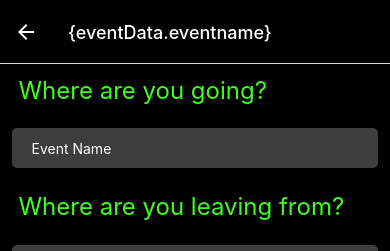
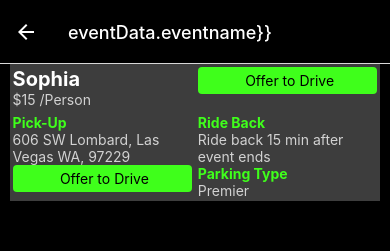
Before and after one commit to tannerjames711/sv, a React Native app: screen /Listing in a window 390 px wide. Shown: the top 251 px of the page. Built offline with nearby package versions, Linux system fonts and the light colour scheme.

Commit message:
part of post UI

```diff
--- a/App.js
+++ b/App.js
@@ -5,13 +5,14 @@ import { NavigationContainer } from '@react-navigation/native';
 import { createNativeStackNavigator } from '@react-navigation/native-stack';
 import { useNavigation } from '@react-navigation/native';
 import Offer from './Offer.js'
+import Listing from './Listing.js'
+
 
 const Stack = createNativeStackNavigator();
 const eventData = {
   eventname: "Electric Daisy Carnival",
   location: "Las Vegas",
   date: "12/17"
-
 }
 
 
@@ -90,9 +91,9 @@ export default function App() {
             />
            <Stack.Screen
           name="Listing"
-          component={Offer}
+          component={Listing}
           options={{
-            headerTitle: '{eventData.eventname}',
+            headerTitle: 'eventData.eventname}}',
             headerTintColor: '#fff',
             headerStyle: {
               backgroundColor: 'black',
--- a/Listing.js
+++ b/Listing.js
@@ -1,9 +1,143 @@
-const postData = [
-    {
-      driver: 'Sophia',
-      rating: '5.0',
-      add1: '5.0',
-      add1: '5.0',
-      add1: '5.0',
-      add1: '5.0',
-    }]
+import { StatusBar } from 'expo-status-bar';
+import React, { useState } from "react";
+import { StyleSheet, Text, View, Image, Pressable, SafeAreaView, SearchBar, Alert, Header } from "react-native";
+import { NavigationContainer } from '@react-navigation/native';
+import { createNativeStackNavigator } from '@react-navigation/native-stack';
+import { useNavigation } from '@react-navigation/native';
+import Offer from './Offer.js'
+
+const postData = {
+  driver: 'Sophia',
+  price: '15',
+  rating: '5.0',
+  add1: '606 SW Lombard',
+  city: 'Las Vegas',
+  state: 'WA',
+  zip: '97229',
+  meet: 'Ride back 15 min after event ends',
+  park: 'Premier'
+}
+
+
+function Post() {
+  return (
+      <View style={styles.post}>
+        <View style={styles.row}>
+          <View style={styles.cell}>
+            <Text style={styles.drivername}>{postData.driver}</Text>
+            <Text style={styles.subtext}>${postData.price} /Person</Text>
+          </View>
+          <View style={styles.cell}>
+            <Pressable style={styles.button} onPress={() => navigation.navigate("Offer") }>
+              <Text style={styles.text}> Offer to Drive</Text>
+            </Pressable>
+          </View>
+        </View>
+        <View style={styles.row}>
+          <View style={styles.cell}>
+            <Text style={styles.subheader}>Pick-Up</Text>
+            <Text style={styles.subtext}>
+              {postData.add1}, {postData.city} {postData.state}, {postData.zip}
+            </Text>
+            <Pressable style={styles.button} onPress={() => navigation.navigate("Offer") }>
+              <Text style={styles.text}> Offer to Drive</Text>
+            </Pressable>
+
+          </View>
+          <View style={styles.cell}>
+            <Text style={styles.subheader}>Ride Back</Text>
+            <Text style={styles.subtext}>{postData.meet}</Text>
+            <Text style={styles.subheader}>Parking Type</Text>
+            <Text style={styles.subtext}>{postData.park}</Text>
+
+          </View>
+        </View>
+      </View>
+    );
+  };
+
+export default function Listing() {
+  return (
+    <SafeAreaView style={styles.container}>
+      <Post />
+
+      <StatusBar style="auto" />
+    </SafeAreaView>
+  );
+}
+
+
+const styles = StyleSheet.create({
+  container: {
+    flex: 1,
+    backgroundColor: 'black',
+    alignItems: 'center',
+    justifyContent: 'right',
+    color: 'white',
+  },
+  button: {
+    alignItems: 'center',
+    justifyContent: 'center',
+    paddingVertical: 5,
+    paddingHorizontal: 15,
+    borderRadius: 4,
+    elevation: 3,
+    backgroundColor: '#3FFF1B',
+  },
+  eventListing: {
+    alignItems: 'right',
+    width: '95%',
+    justifyContent: 'right',
+    padding: '3%',
+    borderRadius: 5,
+    elevation: 3,
+    backgroundColor: '#3D3D3D',
+    borderColor: '#3FFF1B',
+    borderStyle: 'solid',
+    borderWidth: 1,
+    margin: '2%'
+  },
+  name: {
+    color: 'white',
+    fontSize: 20,
+    fontWeight: 'bold'
+  },
+  sub: {
+    color: 'grey',
+    fontSize: 15,
+    fontWeight: 'normal'
+  },
+  row: {
+    flexDirection: 'row',
+    color: 'white',
+    backgroundColor: '#3D3D3D',
+  },
+  cell: {
+    flex: 1,
+    justifyContent: 'right',
+    alignItems: 'right',
+    borderWidth: 1,
+    borderColor: '#3D3D3D',
+    backgroundColor: '#3D3D3D',
+    margin: '.5%'
+  },
+  post: {
+    width: '95%',
+    borderRadius: 5,
+  },
+  drivername:{
+    fontSize: 20,
+    fontWeight: 'bold',
+    color: 'white'
+  },
+  subtext:{
+    fontSize: 14,
+    fontWeight: 'normal',
+    color: '#D2D2D2'
+  },
+  subheader:{
+    fontSize: 14,
+    fontWeight: 'bold',
+    color: '#3FFF1B'
+  }
+});
```
